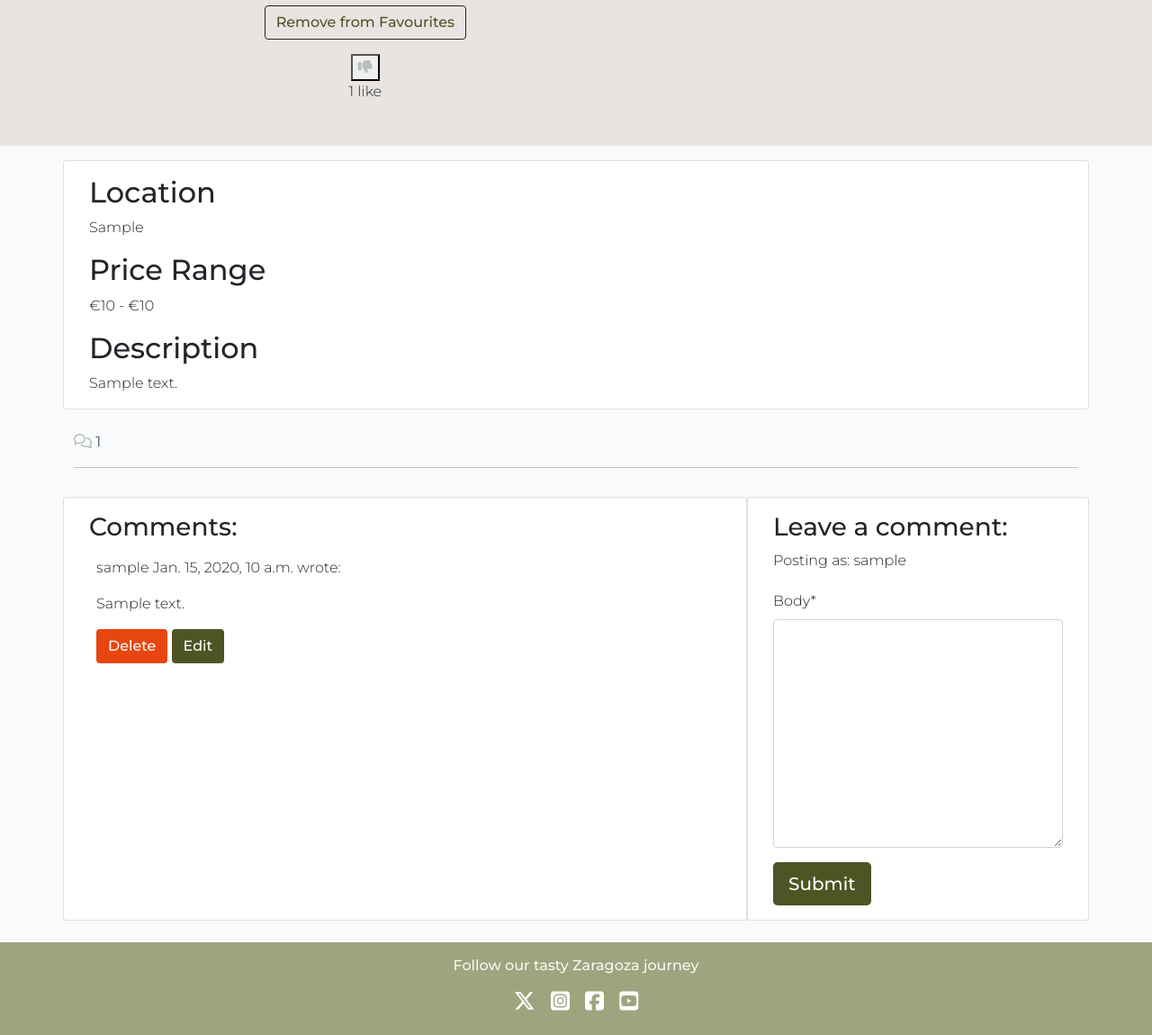
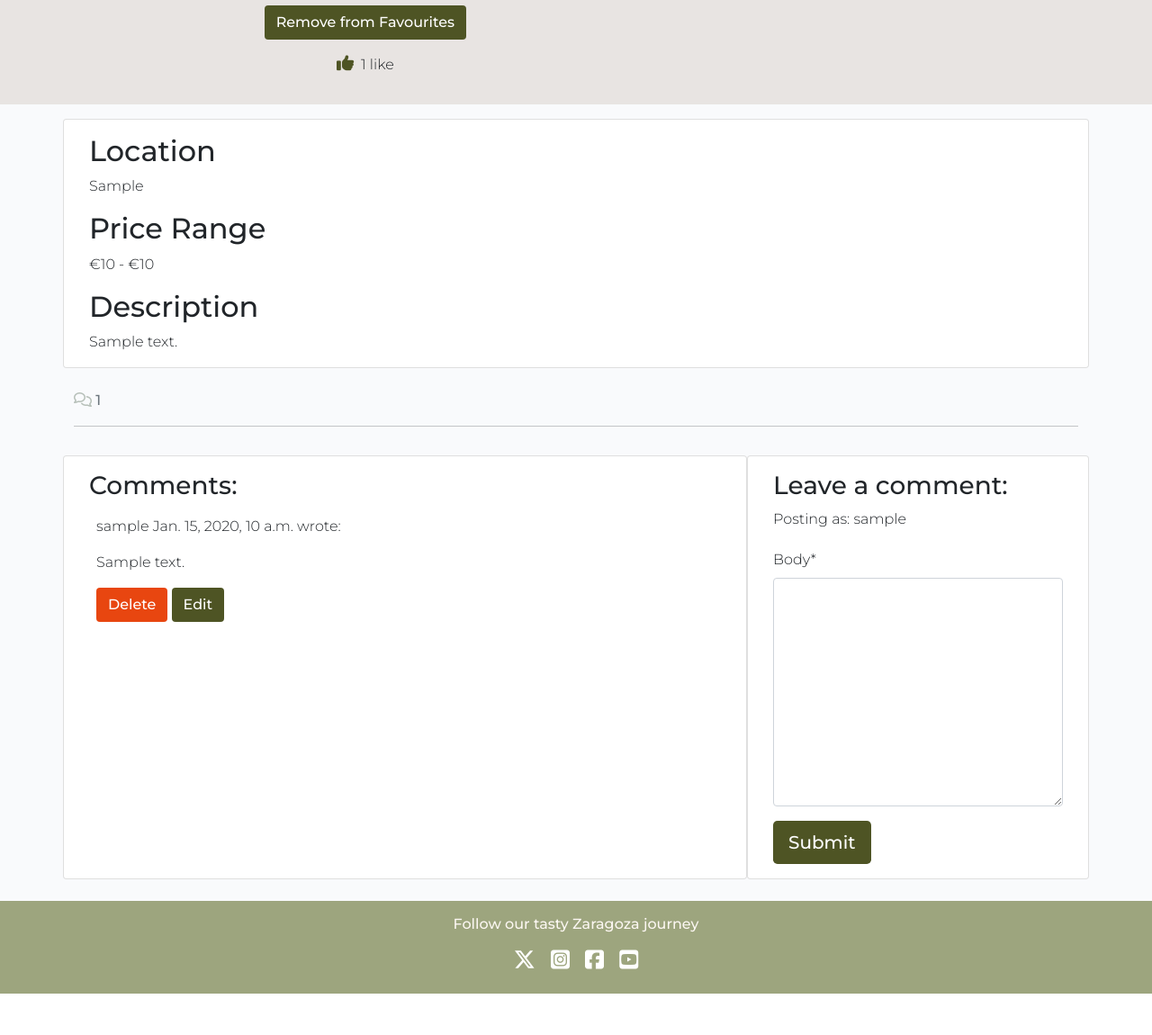
Before and after one commit to cgrace0044/pp4_zaragoza_restaurants, a Django app: a page that uses letters_from_zaragoza/templates/restaurant_detail.html in a window 1280 px wide. Shown: the part 243-1393 px from the top of the page at 90% size. After the commit the page ends 1347 px from the top, so only its background shows below. Run offline with Django 4.2, Linux system fonts and the light colour scheme; a user stored in the database is signed in; tables that the repository leaves empty hold one stand-in row (values such as "Sample post"); some libraries are stand-ins or nearby versions.

Commit message:
style favourites and likes button on restaurant detail page

```diff
--- a/letters_from_zaragoza/templates/restaurant_detail.html
+++ b/letters_from_zaragoza/templates/restaurant_detail.html
@@ -7,6 +7,7 @@
 <section class="masthead">
   <div class="container px-2 py-3">
     <div class="row flex-md-row-reverse py-3 m-0">
+
       <!-- Restaurant Image -->
       <div class="col-md-7 col-lg-5 p-0 pl-md-5 align-self-center">
         <img src="{{ restaurant.image.url }}" class="img-fluid" alt="restaurant_image">
@@ -26,34 +27,40 @@
               <form action="{% url 'toggle_favourite' restaurant.slug %}" method="post">
                 {% csrf_token %}
                 {% if user in restaurant.favourites.all %}
-                  <button class="btn btn-outline-dark" type="submit">Remove from Favourites</button>
+                  <button class="btn btn-green" type="submit">Remove from Favourites</button>
                 {% else %}
-                  <button class="btn btn-outline-dark" type="submit">Add to Favourites</button>
+                  <button class="btn btn-green" type="submit">Add to Favourites</button>
                 {% endif %}
               </form>
             {% else %}
-              <a href="{% url 'account_login' %}">Login to bookmark</a>
+              <a href="{% url 'account_login' %}" class="btn btn-green">Login to add to favourites</a>
             {% endif %}
           </div>
 
           <!-- Like Button -->
           <div class="like-wrapper mt-3">
             {% if user.is_authenticated %}
+              <div class="like-action">
                 <form action="{% url 'toggle_like' restaurant.slug %}" method="post">
                   {% csrf_token %}
                   {% if user in restaurant.likes.all %}
-                  <button type="submit"><i class="fa-solid fa-thumbs-down"></i></button>
+                    <button type="submit"><i class="fa fa-thumbs-up"></i></button>
                   {% else %}
                     <button type="submit"><i class="fa fa-thumbs-up" aria-hidden="true"></i></button>
                   {% endif %}
                 </form>
                 <p>{{ restaurant.number_of_likes }} like{{ restaurant.number_of_likes|pluralize }}</p>
+              </div>
             {% else %}
-              <p><a href="{% url 'account_login' %}">Login to like this post</a></p>
+              <p>
+                <a href="{% url 'account_login' %}" class="btn btn-green">Login to like this post</a>
+              </p>
             {% endif %}
           </div>
+
         </div>
       </div>
+
     </div>
   </div>
 </section>
--- a/static/css/style.css
+++ b/static/css/style.css
@@ -53,6 +53,17 @@ img {
 .btn-outline-dark:hover {
     background-color: #4E5424;
     color: #fff;
+}
+
+.btn-green {
+    background-color: #4E5424;
+    color: #fff;
+}
+
+.btn-green:hover {
+    background-color: #fff;
+    color: #4E5424;
+    border: 1px solid black;
 }
 
 /*--------------------------------------------Home Page*/
@@ -134,9 +145,44 @@ i:hover {
     background-color: #E8E4E2;
 }
 
+/* Likes */
+.like-wrapper {
+  margin-top: 1rem;
+}
+
+.like-action {
+  display: flex;
+  align-items: center;
+  justify-content: center;
+  gap: 8px; /* space between button and like count */
+}
+
+.like-action form {
+  margin: 0; /* remove default margin */
+}
+
+.like-action button {
+  background: none;
+  border: none;
+  padding: 0;
+  cursor: pointer;
+}
+
+.like-action button i {
+  color: #4E5424;
+  font-size: 1.2rem;
+}
+
+.like-action i:hover {
+  background: white;
+}
+
+.like-action p {
+  margin: 0;
+}
 
 /* Footer */
-body footer {
+.footer {
     border-top: 1px #4E5424 !important;
     background-color: #9DA57E;
     color: rgb(252, 247, 242);;
@@ -146,22 +192,22 @@ body footer {
     width: 100%;
 }
 
-body footer p {
+footer p {
     font-size: 0.75rem;
 }
 
-body .footer span {
+.footer span {
     display: block;
 }
 
-body .footer i {
+.footer i {
     font-size: 1.5rem;
     margin: 10px 5px;
     color: #fff;
     transition: color 0.3s;
 }
 
-body .footer i:hover {
+.footer i:hover {
     color: #142a2b;
 }
 
```
Lines whose indentation alone changed are shown as unchanged.
